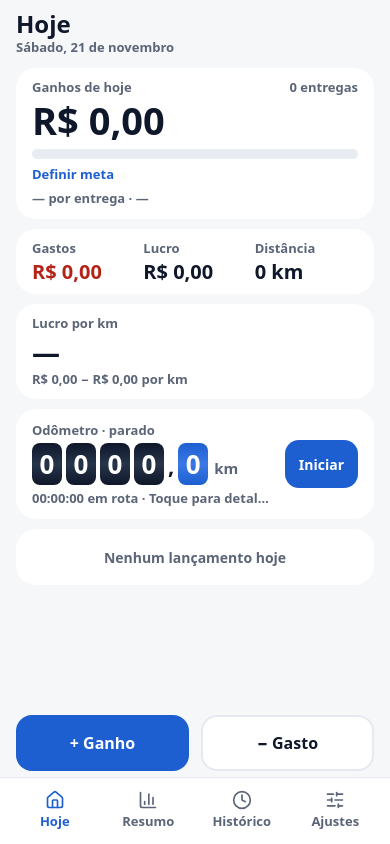
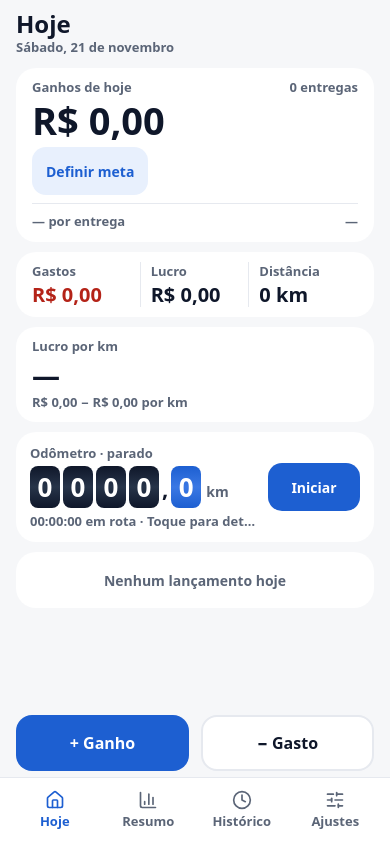
Before and after one commit to lucasvielpena-dev/Moto-, a React (Vite) app: page / in a window 390 px wide. Built offline with nearby package versions, Linux system fonts and the light colour scheme.

Commit message:
refactor: improve layout responsiveness and spacing
Optimize UI components for smaller screens by adjusting padding, margins, and flex behaviors. Ensure consistent heights for action buttons and improve display of financial data in the summary section.

```diff
--- a/src/App.tsx
+++ b/src/App.tsx
@@ -529,7 +529,7 @@ export default function App() {
 
   const paddingBottomClass =
     abaAtiva === 'hoje'
-      ? 'pb-[calc(128px+env(safe-area-inset-bottom))]'
+      ? 'pb-[calc(140px+env(safe-area-inset-bottom))]'
       : 'pb-[calc(84px+env(safe-area-inset-bottom))]';
 
   return (
@@ -544,7 +544,7 @@ export default function App() {
           className={abaAtiva === 'hoje' ? 'space-y-2.5' : 'hidden'}
         >
           {/* 1. Cabeçalho */}
-          <header className="flex items-center justify-between gap-2">
+          <header className="flex flex-wrap items-center justify-between gap-2">
             <div className="min-w-0">
               <h1 className="text-[24px] leading-[28px] font-extrabold text-[var(--rota-text)]">
                 Hoje
@@ -554,23 +554,24 @@ export default function App() {
               </p>
             </div>
 
-            <div className="flex shrink-0 items-center gap-1.5">
+            {(avisoVencimento || odometroInfo.status === 'running') && (
+              <div className="flex flex-wrap items-center justify-end gap-1.5 max-w-full">
                 {avisoVencimento && (
                   <button
                     type="button"
                     onClick={handleIrParaAjustes}
-                  className={`inline-flex shrink-0 items-center rounded-full px-2.5 py-1 text-[13px] font-extrabold ${
+                    className={`inline-flex min-h-[48px] max-w-full items-center rounded-[14px] px-3 text-[13px] font-extrabold active:scale-[0.98] ${
                       avisoVencimento.vencido
                         ? 'bg-[var(--rota-danger-tint)] text-[var(--rota-danger)]'
                         : 'bg-[var(--rota-surface-2)] text-[var(--rota-text)]'
                     }`}
                   >
-                  {avisoVencimento.texto}
+                    <span className="truncate">{avisoVencimento.texto}</span>
                   </button>
                 )}
 
                 {odometroInfo.status === 'running' && (
-                <span className="inline-flex shrink-0 items-center gap-1.5 rounded-full bg-[var(--rota-success-tint)] px-2.5 py-1 text-[13px] font-extrabold text-[var(--rota-success)]">
+                  <span className="inline-flex min-h-[32px] shrink-0 items-center gap-1.5 rounded-full bg-[var(--rota-success-tint)] px-2.5 py-1 text-[13px] font-extrabold text-[var(--rota-success)]">
                     <span
                       className="h-2 w-2 rounded-full bg-[var(--rota-success)]"
                       aria-hidden="true"
@@ -579,6 +580,7 @@ export default function App() {
                   </span>
                 )}
               </div>
+            )}
           </header>
 
           {/* 2. Cartão de ganhos */}
@@ -596,14 +598,14 @@ export default function App() {
               {formatarMoeda(resumoHoje.ganhos)}
             </span>
 
+            {metaDiaria > 0 ? (
+              <>
                 <div
                   role="progressbar"
                   aria-label="Progresso da meta diária"
                   aria-valuemin={0}
-              aria-valuemax={metaDiaria > 0 ? metaDiaria : 100}
-              aria-valuenow={
-                metaDiaria > 0 ? Math.min(resumoHoje.ganhos, metaDiaria) : 0
-              }
+                  aria-valuemax={metaDiaria}
+                  aria-valuenow={Math.min(resumoHoje.ganhos, metaDiaria)}
                   className="mt-2 h-[10px] w-full overflow-hidden rounded-full bg-[var(--rota-surface-2)]"
                 >
                   <div
@@ -613,8 +615,6 @@ export default function App() {
                 </div>
 
                 <div className="mt-1.5 flex items-center justify-between gap-2 text-[13px] font-semibold tabular-nums">
-              {metaDiaria > 0 ? (
-                <>
                   <span className="text-[var(--rota-text-soft)]">
                     {Math.round(progressoMetaHoje)}% da meta de{' '}
                     {formatarMoeda(metaDiaria)}
@@ -624,35 +624,40 @@ export default function App() {
                       ? `faltam ${formatarMoeda(faltamMetaHoje)}`
                       : 'meta batida'}
                   </span>
+                </div>
               </>
             ) : (
+              <div className="mt-1.5">
                 <button
                   type="button"
                   onClick={handleIrParaAjustes}
-                  className="inline-flex min-h-[48px] -my-3.5 items-center font-extrabold text-[var(--rota-accent)]"
+                  className="inline-flex h-[48px] items-center rounded-[14px] bg-[var(--rota-accent-tint)] px-3.5 text-[14px] font-extrabold text-[var(--rota-accent)] active:scale-[0.98]"
                 >
                   Definir meta
                 </button>
+              </div>
             )}
-            </div>
 
-            <div className="mt-1 text-[13px] font-semibold text-[var(--rota-text-soft)] tabular-nums">
+            <div className="mt-2 flex items-center justify-between gap-2 border-t border-[var(--rota-line)] pt-2 text-[13px] font-semibold text-[var(--rota-text-soft)] tabular-nums">
+              <span>
                 {resumoHoje.entregas > 0
                   ? `${formatarMoeda(valorPorEntregaHoje)} por entrega`
-                : '— por entrega'}{' '}
-              ·{' '}
+                  : '— por entrega'}
+              </span>
+              <span className="shrink-0">
                 {entregasPorHoraHoje !== null
                   ? `${entregasPorHoraHoje.toFixed(1).replace('.', ',')} entregas/h`
                   : '—'}
+              </span>
             </div>
           </section>
 
           {/* 3. Cartão com 3 colunas: Gastos, Lucro, Distância */}
           <section
             aria-label="Resumo rápido de hoje"
-            className="rota-card grid grid-cols-3 gap-2 px-4 py-2.5"
+            className="rota-card grid grid-cols-3 divide-x divide-[var(--rota-line)] px-4 py-2.5"
           >
-            <div className="min-w-0">
+            <div className="min-w-0 pr-2">
               <span className="block text-[13px] font-bold text-[var(--rota-text-soft)]">
                 Gastos
               </span>
@@ -661,7 +666,7 @@ export default function App() {
               </span>
             </div>
 
-            <div className="min-w-0">
+            <div className="min-w-0 px-2.5">
               <span className="block text-[13px] font-bold text-[var(--rota-text-soft)]">
                 Lucro
               </span>
@@ -678,7 +683,7 @@ export default function App() {
               </span>
             </div>
 
-            <div className="min-w-0">
+            <div className="min-w-0 pl-2.5">
               <span className="block text-[13px] font-bold text-[var(--rota-text-soft)]">
                 Distância
               </span>
@@ -717,8 +722,10 @@ export default function App() {
             </span>
 
             {reservaKm > 0 && (
-              <span className="mt-0.5 block text-[13px] font-bold text-[var(--rota-text)] tabular-nums">
-                Lucro real por km:{' '}
+              <div className="mt-2 flex items-center justify-between gap-2 border-t border-[var(--rota-line)] pt-2 text-[13px] font-bold tabular-nums">
+                <span className="text-[var(--rota-text-soft)]">
+                  Lucro real por km
+                </span>
                 <span
                   className={
                     resumoHoje.km <= 0
@@ -734,7 +741,7 @@ export default function App() {
                     ? formatarMoeda(lucroRealPorKmHoje)
                     : '—'}
                 </span>
-              </span>
+              </div>
             )}
           </section>
 
--- a/src/components/Odometro.tsx
+++ b/src/components/Odometro.tsx
@@ -651,7 +651,7 @@ export const Odometro: React.FC<OdometroProps> = ({
       {!oculto && (
         <div
           onClick={() => setSheetAberto(true)}
-          className="rota-card flex cursor-pointer items-center justify-between gap-3 px-4 py-3"
+          className="rota-card flex cursor-pointer items-center justify-between gap-2.5 px-3.5 sm:px-4 py-3"
         >
           <button
             type="button"
@@ -660,14 +660,14 @@ export const Odometro: React.FC<OdometroProps> = ({
               setSheetAberto(true);
             }}
             aria-label={`${rotuloTopoOdometro}: ${formatarKm(kmAtual)} km. Toque para detalhes.`}
-            className="flex min-w-0 flex-1 flex-col items-start text-left"
+            className="flex min-w-0 flex-1 flex-col items-start overflow-hidden text-left"
           >
-            <span className="text-[13px] leading-[18px] font-bold text-[var(--rota-text-soft)]">
+            <span className="max-w-full truncate text-[13px] leading-[18px] font-bold text-[var(--rota-text-soft)]">
               {rotuloTopoOdometro}
             </span>
 
             <div
-              className="mt-1 flex items-baseline gap-[4px]"
+              className="mt-1 flex max-w-full flex-nowrap items-baseline gap-[3px] sm:gap-[4px]"
               aria-hidden="true"
             >
               {digitosInteiros.map((digito, idx) => (
@@ -679,7 +679,7 @@ export const Odometro: React.FC<OdometroProps> = ({
                 ,
               </span>
               <span className="rota-odo-digit-decimal">{parteDecimal}</span>
-              <span className="ml-0.5 text-[15px] leading-none font-extrabold text-[var(--rota-text-soft)]">
+              <span className="ml-0.5 shrink-0 text-[14px] sm:text-[15px] leading-none font-extrabold text-[var(--rota-text-soft)]">
                 km
               </span>
             </div>
@@ -699,7 +699,7 @@ export const Odometro: React.FC<OdometroProps> = ({
                 handleIniciarOuContinuar();
               }
             }}
-            className={`inline-flex min-h-[48px] shrink-0 items-center justify-center rounded-[14px] px-3.5 text-[14px] font-extrabold whitespace-nowrap active:scale-[0.98] ${
+            className={`inline-flex h-[48px] min-w-[92px] sm:min-w-[100px] shrink-0 items-center justify-center rounded-[14px] px-3 text-[14px] font-extrabold whitespace-nowrap active:scale-[0.98] ${
               status === 'running'
                 ? 'bg-[var(--rota-surface-2)] text-[var(--rota-text)]'
                 : 'bg-[var(--rota-accent)] text-[var(--rota-on-accent)]'
@@ -806,7 +806,8 @@ export const Odometro: React.FC<OdometroProps> = ({
                 </div>
               )}
 
-              <div className="flex flex-wrap gap-2">
+              <div className="space-y-2">
+                <div className="grid grid-cols-2 gap-2">
                   <button
                     type="button"
                     onClick={
@@ -814,7 +815,7 @@ export const Odometro: React.FC<OdometroProps> = ({
                         ? handlePausar
                         : handleIniciarOuContinuar
                     }
-                  className={`flex min-h-[48px] flex-1 items-center justify-center rounded-[14px] px-4 text-[15px] font-extrabold active:scale-[0.98] ${
+                    className={`flex h-[48px] items-center justify-center rounded-[14px] px-3 text-[15px] font-extrabold whitespace-nowrap active:scale-[0.98] ${
                       status === 'running'
                         ? 'bg-[var(--rota-surface-2)] text-[var(--rota-text)]'
                         : 'bg-[var(--rota-accent)] text-[var(--rota-on-accent)]'
@@ -831,7 +832,7 @@ export const Odometro: React.FC<OdometroProps> = ({
                     type="button"
                     onClick={handleSalvarTrajetoGps}
                     disabled={kmAtual <= 0}
-                  className={`flex min-h-[48px] flex-1 items-center justify-center rounded-[14px] px-4 text-[15px] font-extrabold whitespace-nowrap active:scale-[0.98] ${
+                    className={`flex h-[48px] items-center justify-center rounded-[14px] px-3 text-[15px] font-extrabold whitespace-nowrap active:scale-[0.98] ${
                       kmAtual > 0
                         ? 'bg-[var(--rota-surface-2)] text-[var(--rota-text)]'
                         : 'bg-[var(--rota-surface-2)] text-[var(--rota-text-soft)] opacity-50 cursor-not-allowed'
@@ -839,14 +840,15 @@ export const Odometro: React.FC<OdometroProps> = ({
                   >
                     Encerrar turno
                   </button>
+                </div>
 
                 {status === 'paused' && (kmAtual > 0 || tempoSegundos > 0) && (
                   <button
                     type="button"
                     onClick={handleZerar}
-                    className="flex min-h-[48px] items-center justify-center rounded-[14px] bg-[var(--rota-danger-tint)] px-4 text-[14px] font-extrabold text-[var(--rota-danger)] active:scale-[0.98]"
+                    className="flex h-[48px] w-full items-center justify-center rounded-[14px] bg-[var(--rota-danger-tint)] px-4 text-[14px] font-extrabold text-[var(--rota-danger)] active:scale-[0.98]"
                   >
-                    Descartar
+                    Descartar turno atual
                   </button>
                 )}
               </div>
```
Also changed, not shown: src/components/ManutencaoBackup.tsx (+7 -7 lines), src/components/Resumo.tsx (+16 -14 lines), src/index.css (+20 -0 lines). Lines whose indentation alone changed are shown as unchanged.
